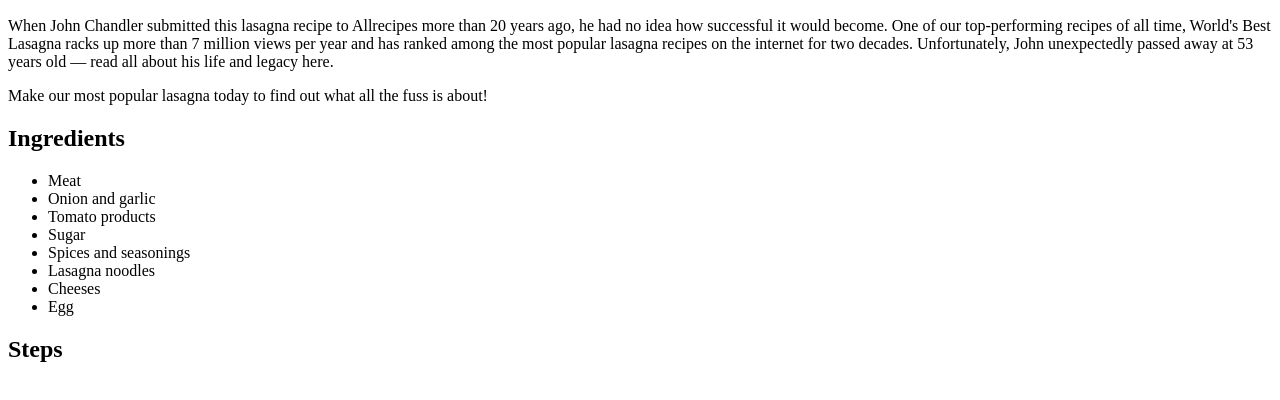
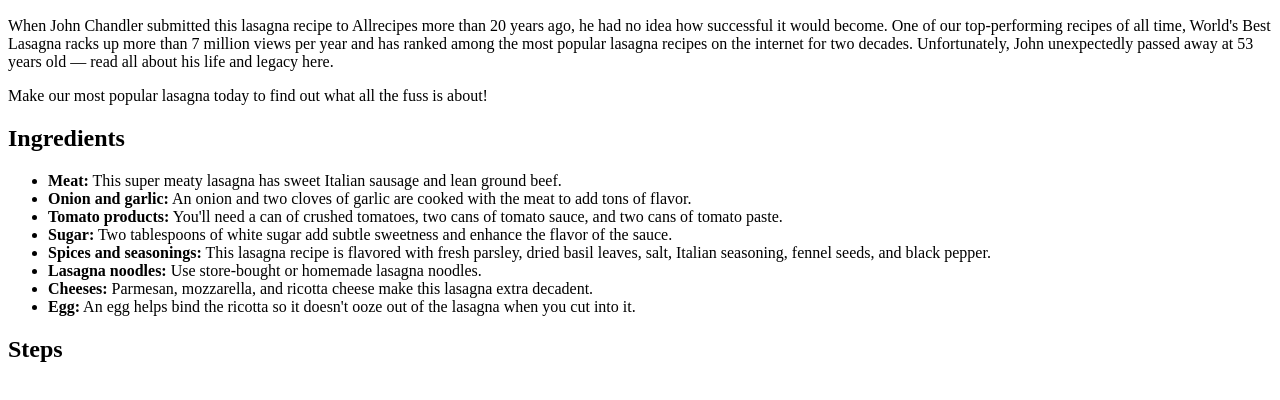
Before and after one commit to munpwd/odin-recipes, a plain HTML site: page recipes/lasagna.html in a window 1280 px wide. Shown: the part 110-510 px from the top of the page. Drawn offline with Linux system fonts and the light colour scheme.

Commit message:
add descriptions to list items

```diff
--- a/recipes/lasagna.html
+++ b/recipes/lasagna.html
@@ -16,14 +16,14 @@
     </p>
     <h2>Ingredients</h2>
     <ul>
-        <li>Meat</li>
-        <li>Onion and garlic</li>
-        <li>Tomato products</li>
-        <li>Sugar</li>
-        <li>Spices and seasonings</li>
-        <li>Lasagna noodles</li>
-        <li>Cheeses</li>
-        <li>Egg</li>
+        <li><b>Meat:</b> This super meaty lasagna has sweet Italian sausage and lean ground beef.</li>
+        <li><b>Onion and garlic:</b> An onion and two cloves of garlic are cooked with the meat to add tons of flavor.</li>
+        <li><b>Tomato products:</b> You'll need a can of crushed tomatoes, two cans of tomato sauce, and two cans of tomato paste.</li>
+        <li><b>Sugar:</b> Two tablespoons of white sugar add subtle sweetness and enhance the flavor of the sauce.</li>
+        <li><b>Spices and seasonings:</b> This lasagna recipe is flavored with fresh parsley, dried basil leaves, salt, Italian seasoning, fennel seeds, and black pepper.</li>
+        <li><b>Lasagna noodles:</b> Use store-bought or homemade lasagna noodles.</li>
+        <li><b>Cheeses:</b> Parmesan, mozzarella, and ricotta cheese make this lasagna extra decadent.</li>
+        <li><b>Egg:</b> An egg helps bind the ricotta so it doesn't ooze out of the lasagna when you cut into it.</li>
     </ul>
     <h2>Steps</h2>
 </body>
```
